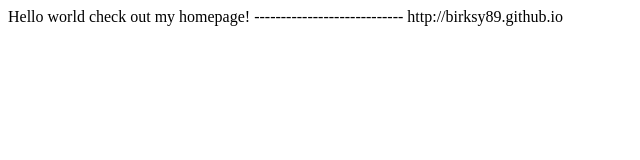
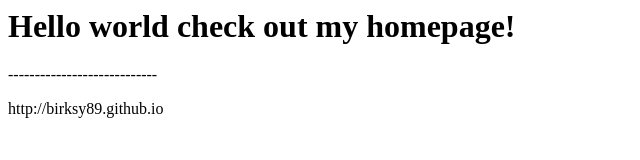
Before and after one commit to birksy89/birksy89.github.io, a plain HTML site: page index.html in a window 1280 px wide. Shown: the whole page, without its empty margins (0-640 px from the left). Drawn offline with Linux system fonts and the light colour scheme.

Commit message:
Turning Plaintext into HTML via Dreamweaver

```diff
--- a/index.html
+++ b/index.html
@@ -1,5 +1,5 @@
-Hello world check out my homepage!
+<h1>Hello world check out my homepage!</h1>
 
 
-----------------------------
-http://birksy89.github.io
+  <p>----------------------------</p>
+  <p>http://birksy89.github.io</p>
```
